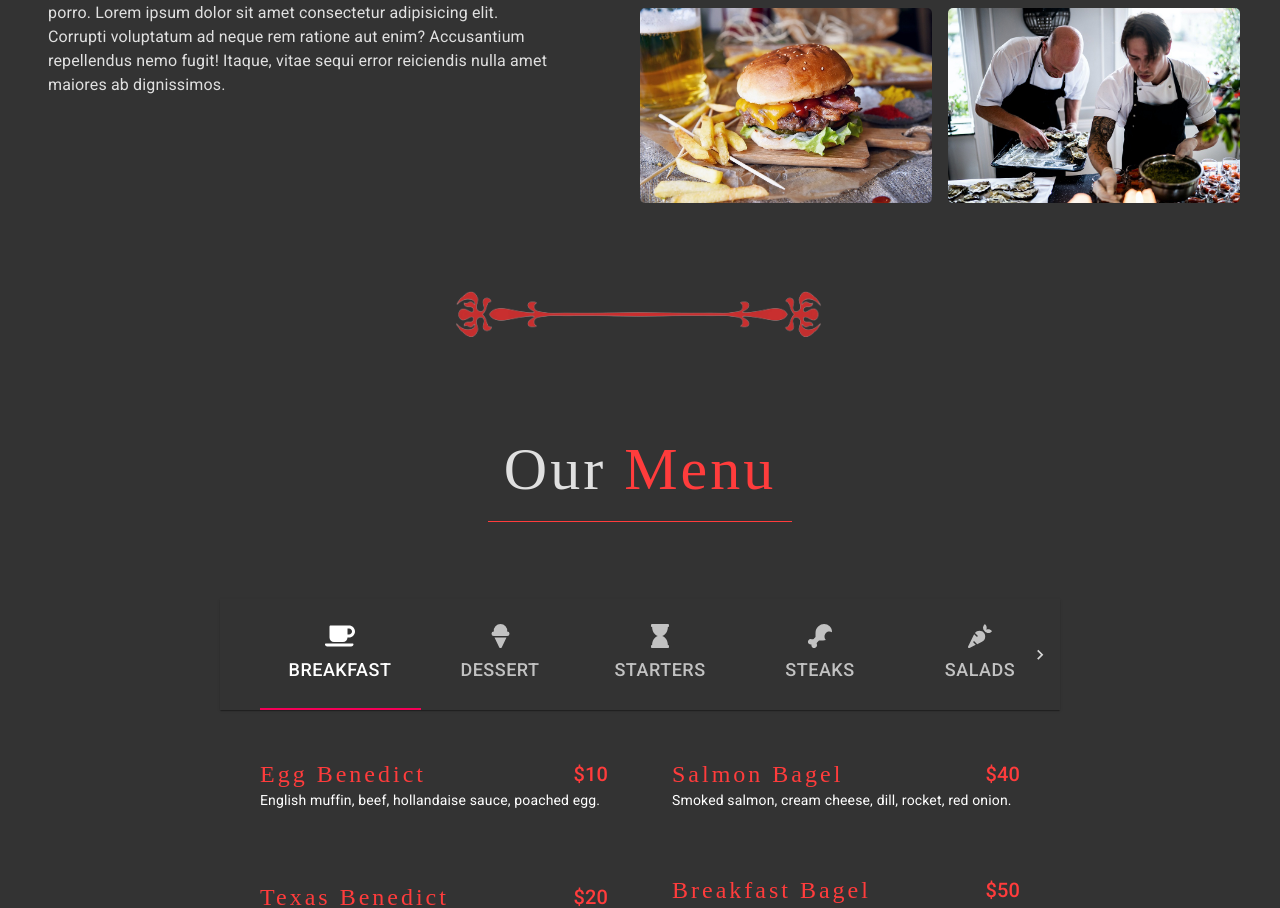
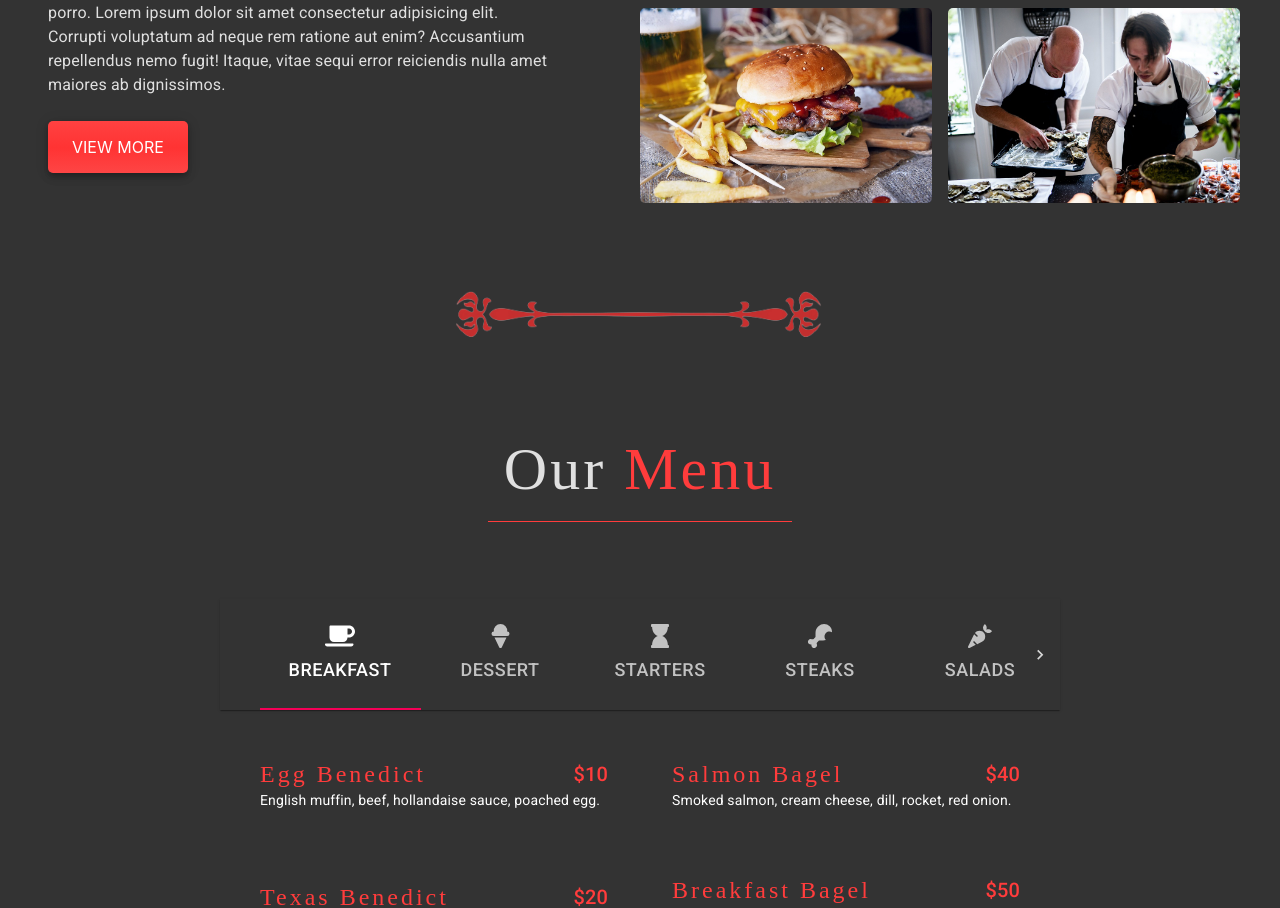
Before and after one commit to sbayrak/sb-steak-house, a React (Create React App) app: page / in a window 1280 px wide. Shown: the part 962-1870 px from the top of the page. Built offline with nearby package versions, Linux system fonts and the light colour scheme; a web font is replaced by a local one.

Commit message:
Added view more link to about section

```diff
--- a/src/components/Welcomer.js
+++ b/src/components/Welcomer.js
@@ -1,5 +1,5 @@
 import React from 'react';
-import { Container, Grid, Typography } from '@material-ui/core';
+import { Container, Grid, Typography, Button } from '@material-ui/core';
 import { makeStyles } from '@material-ui/core/styles';
 
 const useStyles = makeStyles((theme) => ({
@@ -52,6 +52,22 @@ const useStyles = makeStyles((theme) => ({
     objectFit: 'contain',
     width: '100%',
     borderRadius: '5px',
+  },
+  viewMore: {
+    textDecoration: 'none',
+    color: '#fff',
+    padding: theme.spacing(2),
+    paddingRight: theme.spacing(3),
+    paddingLeft: theme.spacing(3),
+    boxShadow: theme.shadows[5],
+    borderRadius: '5px',
+    transition: '0.9s ease',
+    background:
+      'linear-gradient(0deg, rgba(254,69,69,1) 0%, rgba(255,51,51,1) 48%, rgba(255,65,65,1) 100%)',
+    '&:hover': {
+      background:
+        'linear-gradient(0deg, rgba(254,69,69,1) 0%, rgba(254,103,103,1) 48%, rgba(255,65,65,1) 100%)',
+    },
   },
 }));
 
@@ -130,6 +146,11 @@ const Welcomer = () => {
               error reiciendis nulla amet maiores ab dignissimos.
             </Typography>
           </Grid>
+          <Grid item md={12} className={`${classes.leftGridItem}`}>
+            <a href='#!' rel='noreferrer noopener' className={classes.viewMore}>
+              VIEW MORE
+            </a>
+          </Grid>
         </Grid>
         <Grid item md={6}>
           <Grid container md={12} spacing={2}>
```
